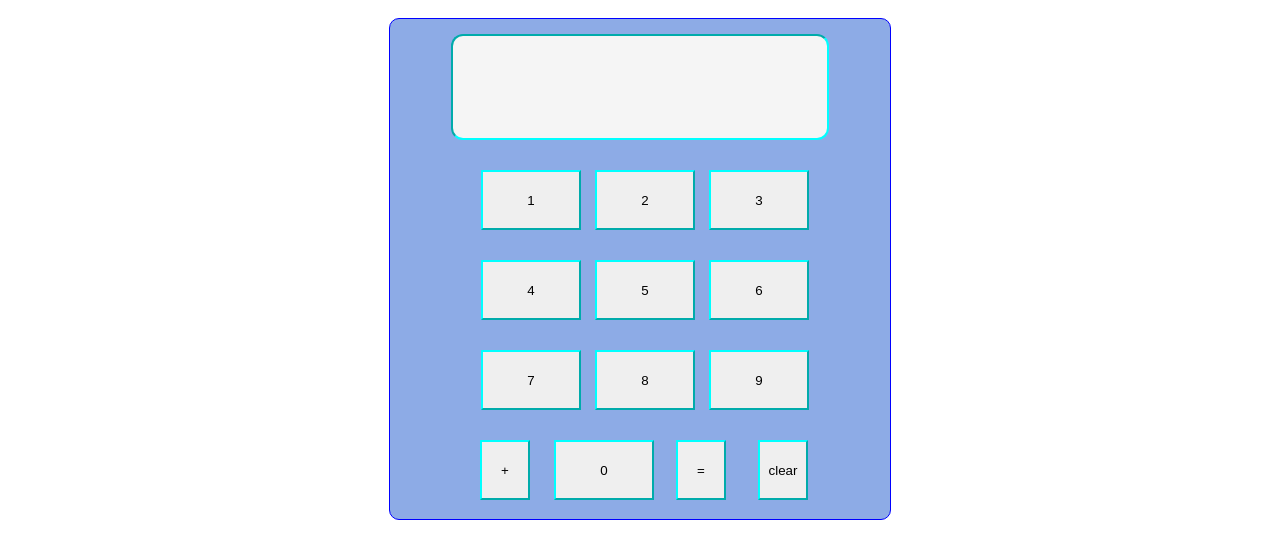
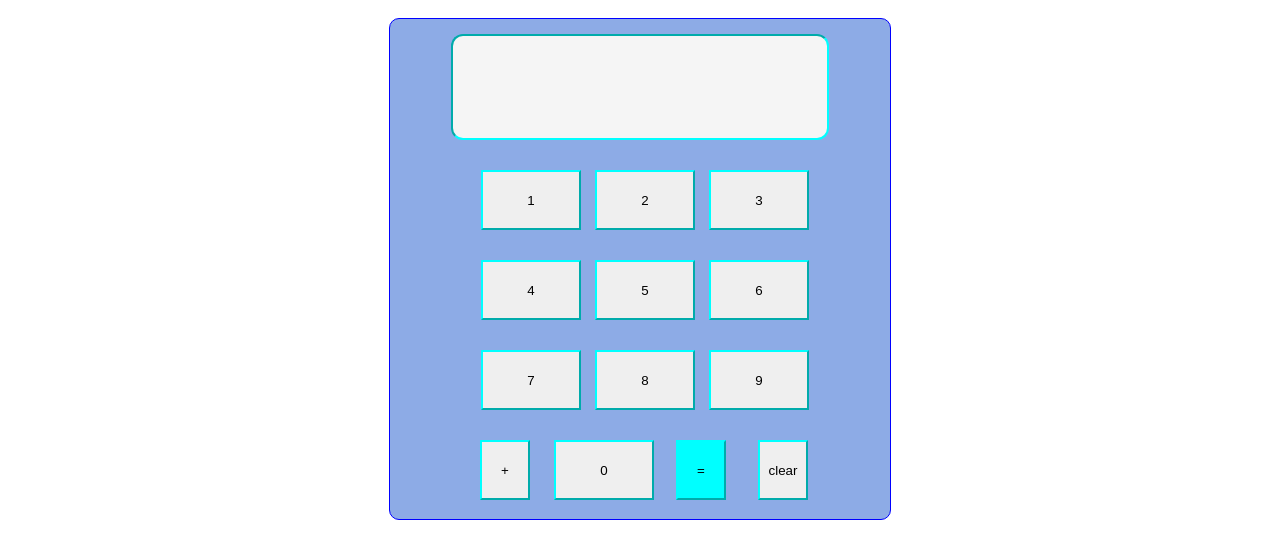
Before and after one commit to Dithinkrishna/Js-learn, a plain HTML site: page sum-app.html in a window 1280 px wide. In both pictures the pointer is over the button 701 px from the left and 597 px from the top of the page. Shown: the part 127-686 px from the top of the page. Drawn offline with Linux system fonts and the light colour scheme.

```diff
--- a/style.css
+++ b/style.css
@@ -107,7 +107,7 @@
     margin-top: 30px;
 }
 
-#btn-clear:hover {
+#btn-equals:hover {
     background-color: aqua;
     cursor: pointer;
 }
```
